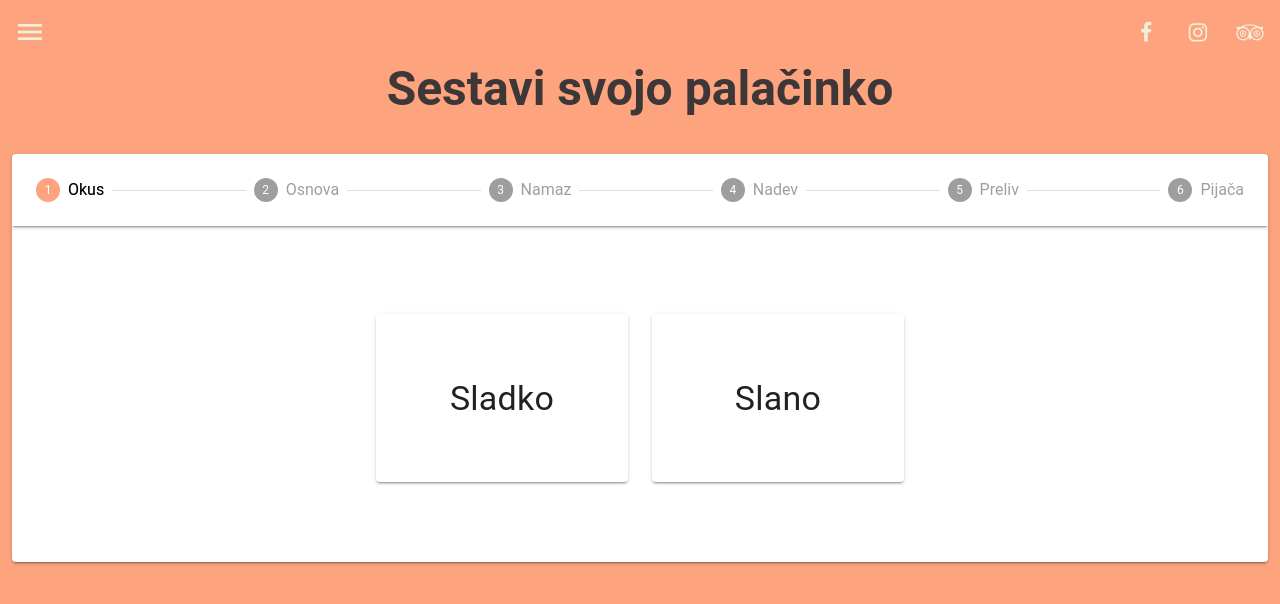
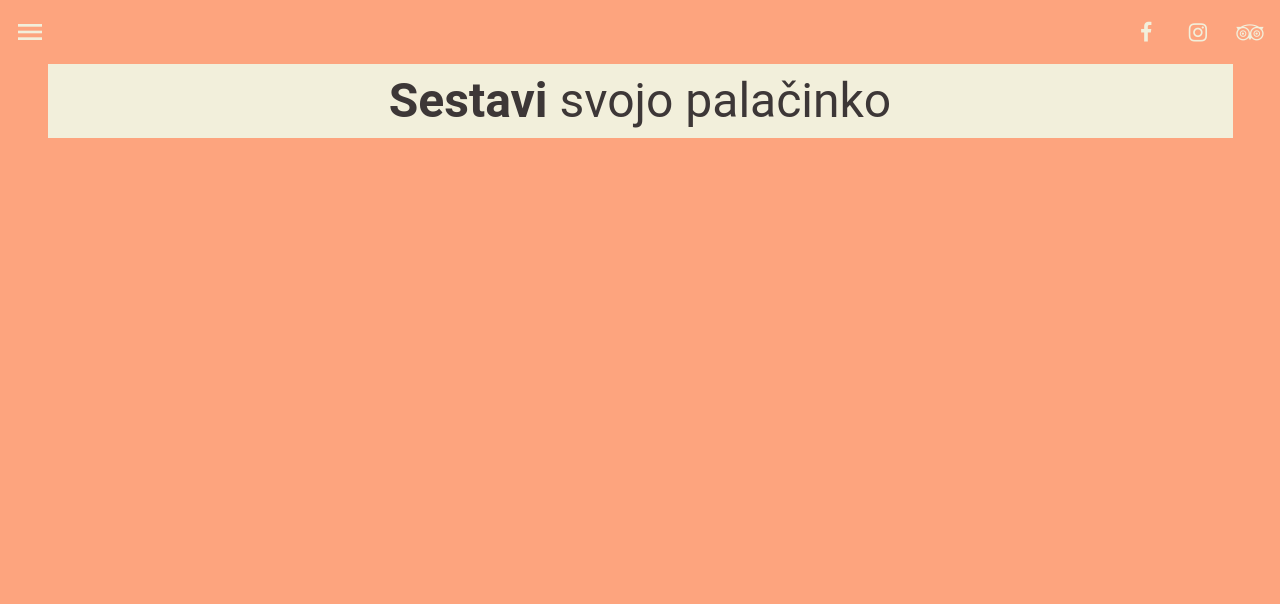
Before and after one commit to snebi17/LaCreperieCheri---frontend, a Vue app: page /order in a window 1280 px wide. Shown: the top 604 px of the page. Built offline with nearby package versions, Linux system fonts and the light colour scheme.

Commit message:
commited changes for merge

```diff
--- a/src/App.vue
+++ b/src/App.vue
@@ -43,6 +43,7 @@
 			color="transparent"
 			fixed
 			app
+			class="mb-16"
 		>
 			<v-app-bar-nav-icon
 				x-large
@@ -77,8 +78,8 @@
 			</v-btn>
 		</v-app-bar>
 		<v-main
+			app
 			class="mt-n14 mt-md-n16"
-			app
 		>
 			<v-layout fill-height>
 				<router-view></router-view>
--- a/src/views/About.vue
+++ b/src/views/About.vue
@@ -1,17 +1,6 @@
 <template>
-	<v-container success fluid fill-height id="about">
-		<v-row justify="center" align="center" class="px-10">
-			<v-col class="text-center align-items-center" color="success" cols="12">
-				<h5 class="text-h5 text-md-h3 font-weight-bold">
-					Palačinka za vsakogar
-				</h5>
-				<p class="text-body-1 font-weight-regular">
-					Pri nas si palačinko, sladko ali slano, sestaviš kar sam. Klikni na
-					gumb in si oglej kaj ponujamo
-				</p>
-				<v-btn rounded color="primary" to="#menu">Naša ponudba</v-btn>
-			</v-col>
-		</v-row>
+	<v-container success fluid fill-height>
+
 	</v-container>
 </template>
 
@@ -22,10 +11,7 @@ export default {
 </script>
 
 <style>
-#about {
-	height: 100vh;
-}
-/* #about v-parralax > img {
-        height: 50%;
-    } */
+	#about {
+		height: 100vh;
+	}
 </style>
--- a/src/views/Landing.vue
+++ b/src/views/Landing.vue
@@ -5,8 +5,8 @@
             justify="center"
             class="v-row__opacity"
         >
-            <v-col class="text-center" cols="4">
-                <p class="text-h5 text-sm-h4 text-md-h3 text-lg-h2 font-weight-bold secondary--text">La Crêperie Chéri</p>
+            <v-col class="text-center" cols="12" sm="10" md="8">
+                <p class="text-h5 text-sm-h4 text-md-h3 text-lg-h2 font-weight-italic secondary--text">La Crêperie Chéri</p>
             </v-col>
         </v-row>
     </v-container>
--- a/src/views/Menu.vue
+++ b/src/views/Menu.vue
@@ -189,9 +189,9 @@
 			</v-col>-->
 		</v-row>
 		<v-row>
-			<v-container>
+			<v-container fluid>
 				<v-row justify="center">
-					<v-col cols="12" xs="6" md="5" lg="4">
+					<v-col>
 						<v-card
 							flat
 							tile
--- a/src/views/Order.vue
+++ b/src/views/Order.vue
@@ -1,12 +1,16 @@
 <template>
     <v-container primary fluid class="pt-16">
-            <v-row>
-                <v-col class="text-center">
-                    <p class="text-h5 text-md-h3 font-weight-bold success--text">Sestavi svojo palačinko</p>
-                </v-col>
-            </v-row>
-            <v-row>
-                <v-col>
+            <v-container secondary>
+                <v-row>
+                    <v-col class="text-center">
+                        <v-lazy>
+                            <p class="text-h5 text-sm-h4 text-md-h3 success--text"><span class="font-weight-bold">Sestavi </span><span class="font-weight-italic">svojo palačinko</span></p>
+                        </v-lazy>
+                    </v-col>
+                </v-row>
+            </v-container>
+            <!-- <v-row justify="center">
+                <v-col cols="6">
                     <v-stepper v-model="e1">
                         <v-stepper-header>
                             <v-stepper-step
@@ -42,7 +46,7 @@
                         <v-stepper-items>
                             <v-stepper-content step="1">
                                 <v-row justify="center" class="pa-16">
-                                    <v-col cols="12" md="3">
+                                    <v-col cols="12" md="5">
                                         <v-card
                                             @click="taste = 'sweet'; e1 = 2"
                                             class="text-center pa-16 text-h5 text-md-h4"
@@ -50,7 +54,7 @@
                                             Sladko
                                         </v-card>
                                     </v-col>
-                                     <v-col cols="12" md="3">
+                                     <v-col cols="12" md="5">
                                         <v-card
                                             @click="taste = 'salty'; e1 = 2"
                                             class="text-center pa-16 text-h5 text-md-h4"
@@ -61,6 +65,7 @@
                                 </v-row>
                             </v-stepper-content>
                             <v-stepper-content step="2">
+
                                 <v-btn
                                     @click="e1++"
                                     tile
@@ -91,7 +96,7 @@
                         </v-stepper-items>
                     </v-stepper>
                 </v-col>
-            </v-row>
+            </v-row> -->
     </v-container>
 </template>
 
@@ -155,6 +160,9 @@ export default {
 };
 </script>
 
-<style>
-
+<style scoped>
+    p {
+        padding: 0;
+        margin: 0;
+    }
 </style>
```
Also changed, not shown: 1 other file (tests, documents, lock files or other folders).
